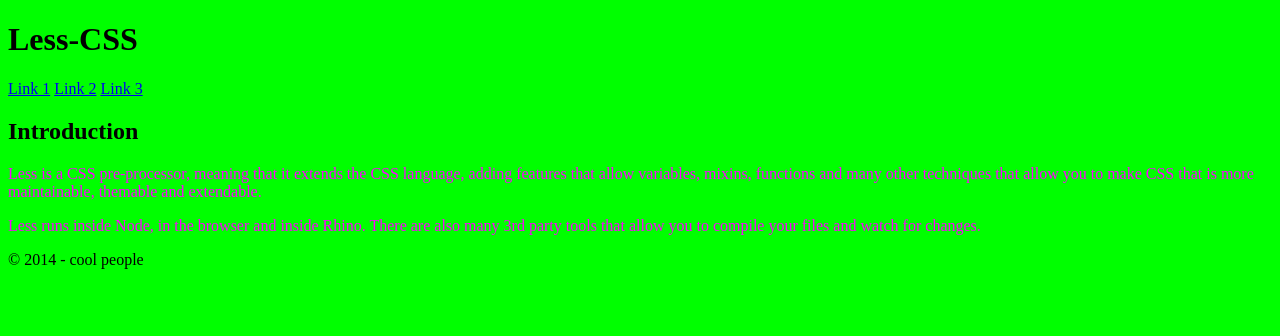
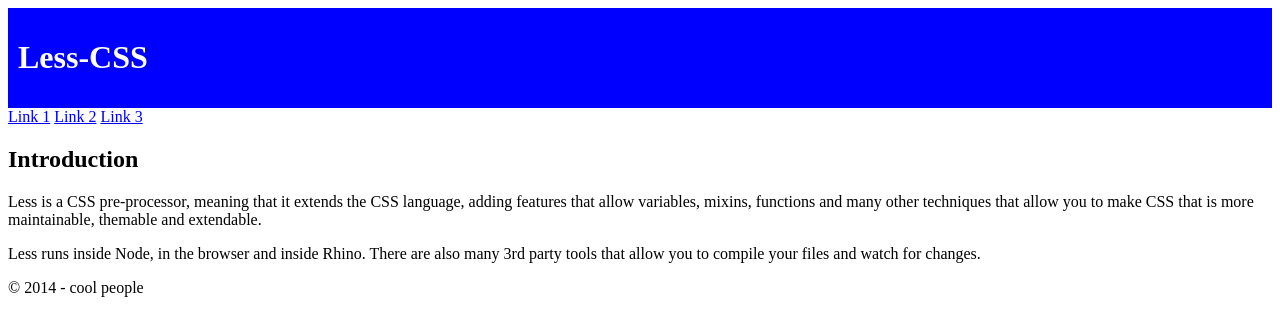
Before and after one commit to exercising/front-end-class-august-30-2014, a plain HTML site: page index.html in a window 1280 px wide. Drawn offline with nearby package versions, Linux system fonts and the light colour scheme.

Commit message:
added a header.less file

```diff
--- /dev/null
+++ b/less/header.less
@@ -0,0 +1,7 @@
+body > header {
+  background: @blue;
+  padding: 10px;
+  h1 {
+    color: @white;
+  }
+}
--- /dev/null
+++ b/less/main.less
@@ -0,0 +1,8 @@
+body {
+  background: @white;
+  content {
+    p {
+      color: @black;
+    }
+  }
+}
--- a/less/style.less
+++ b/less/style.less
@@ -1,11 +1,6 @@
-@lightblue : #0f0;
-@purple : #f0f;
-
-body {
-  background: @lightblue;
-  content {
-    p {
-      color: @purple
-    }
-  }
-}
+// here are my variables
+@import "variables";
+// here is the grid and main structure
+@import "main";
+// header specific
+@import "header";
--- /dev/null
+++ b/less/variables.less
@@ -0,0 +1,3 @@
+@blue : color('blue');
+@white : color('white');
+@black : color('black');
```
Also changed, not shown: css/style.css (deleted), 1 other file.
